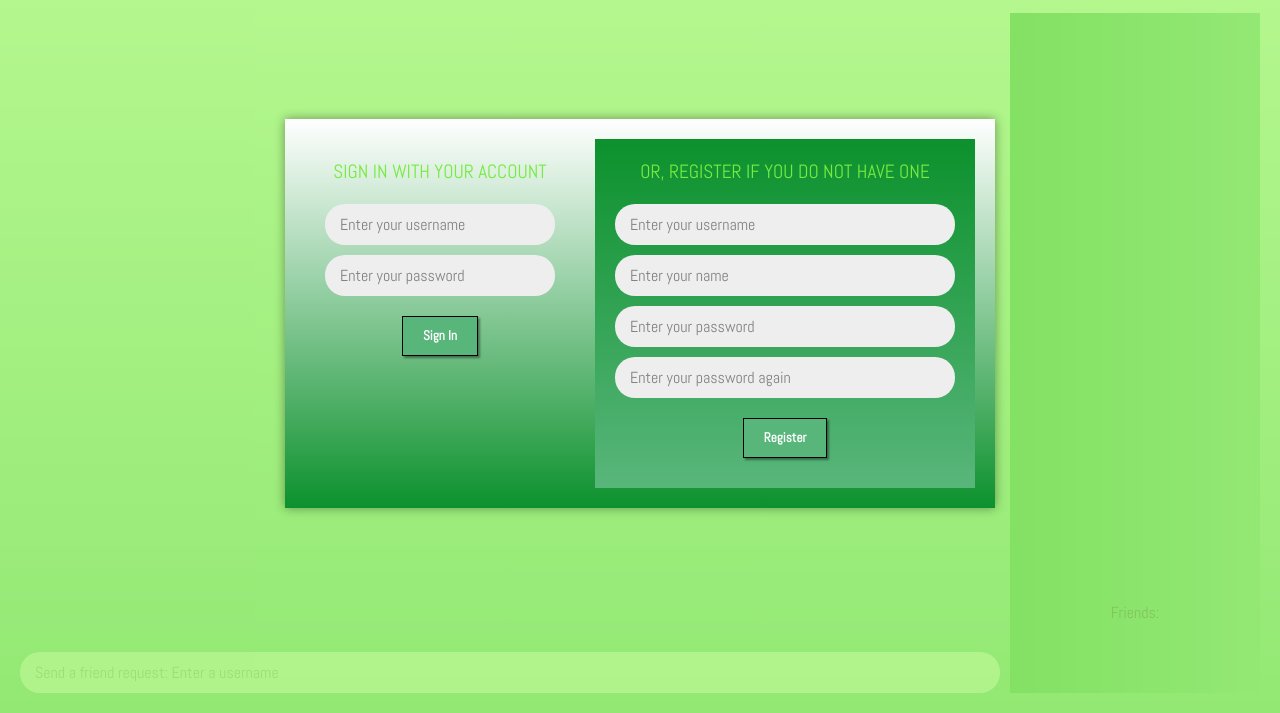
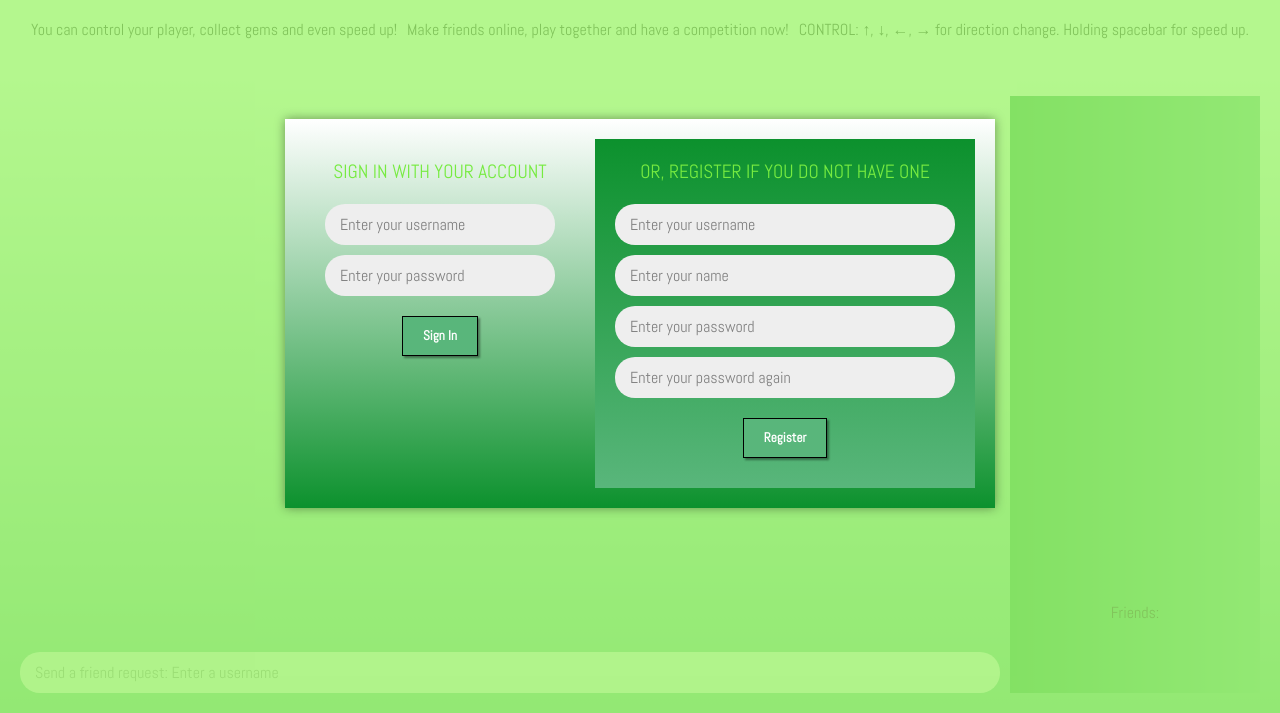
Before and after one commit to RobinLi2000/lab4, a plain HTML site: page friend function UI template/index.html in a window 1280 px wide. Shown: the part 87-800 px from the top of the page. Drawn offline with nearby package versions, Linux system fonts and the light colour scheme; no server answers; files whose address does not match are found by name.

Commit message:
Add description.

```diff
--- a/friend function UI template/index.html
+++ b/friend function UI template/index.html
@@ -23,6 +23,12 @@
                 </div>
                 <button id="signout-button" class="icon"><span class="material-icons">logout</span></button>
             </div>
+        </div>
+
+        <div id="description-panel" class="row">
+            <p>You can control your player, collect gems and even speed up!</p>
+            <p>Make friends online, play together and have a competition now!</p>
+            <p>CONTROL: ↑, ↓, ←, → for direction change. Holding spacebar for speed up.</p>
         </div>
 
         <div id="main-panel" class="row">
```
